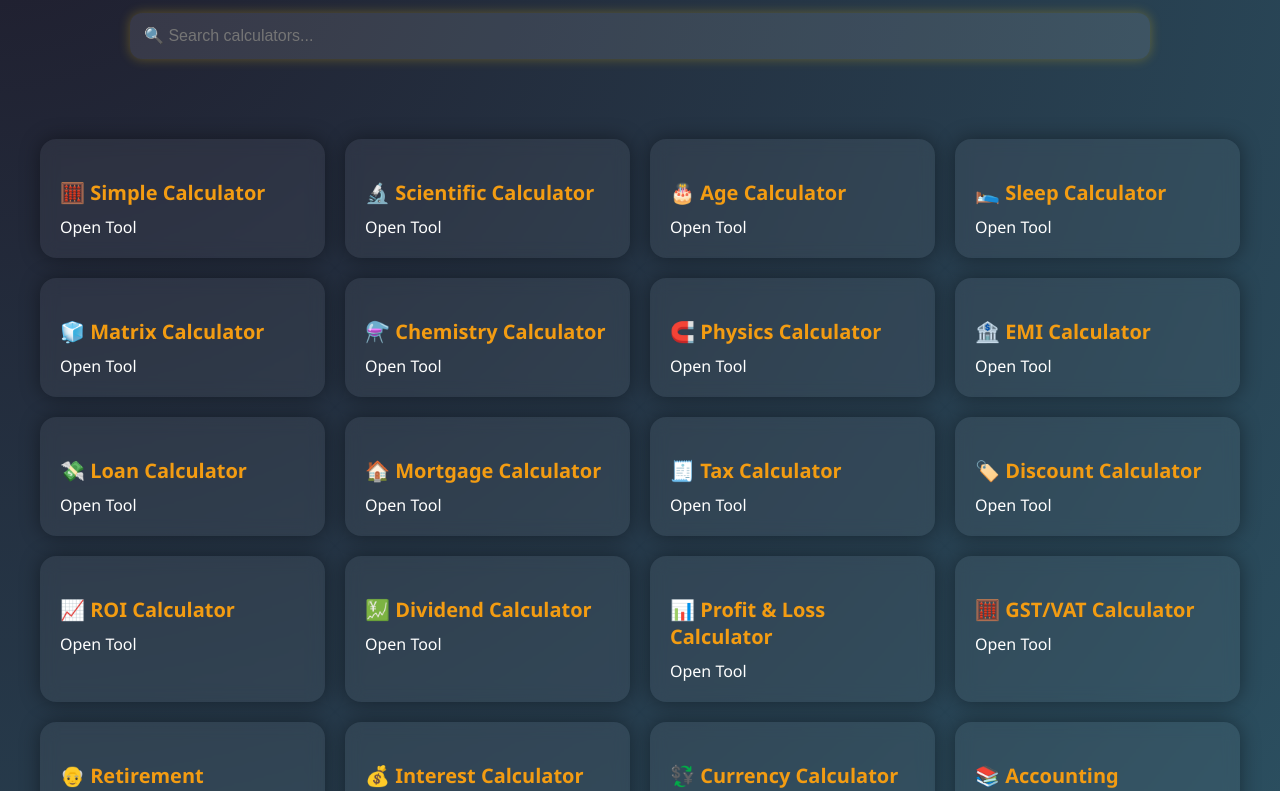
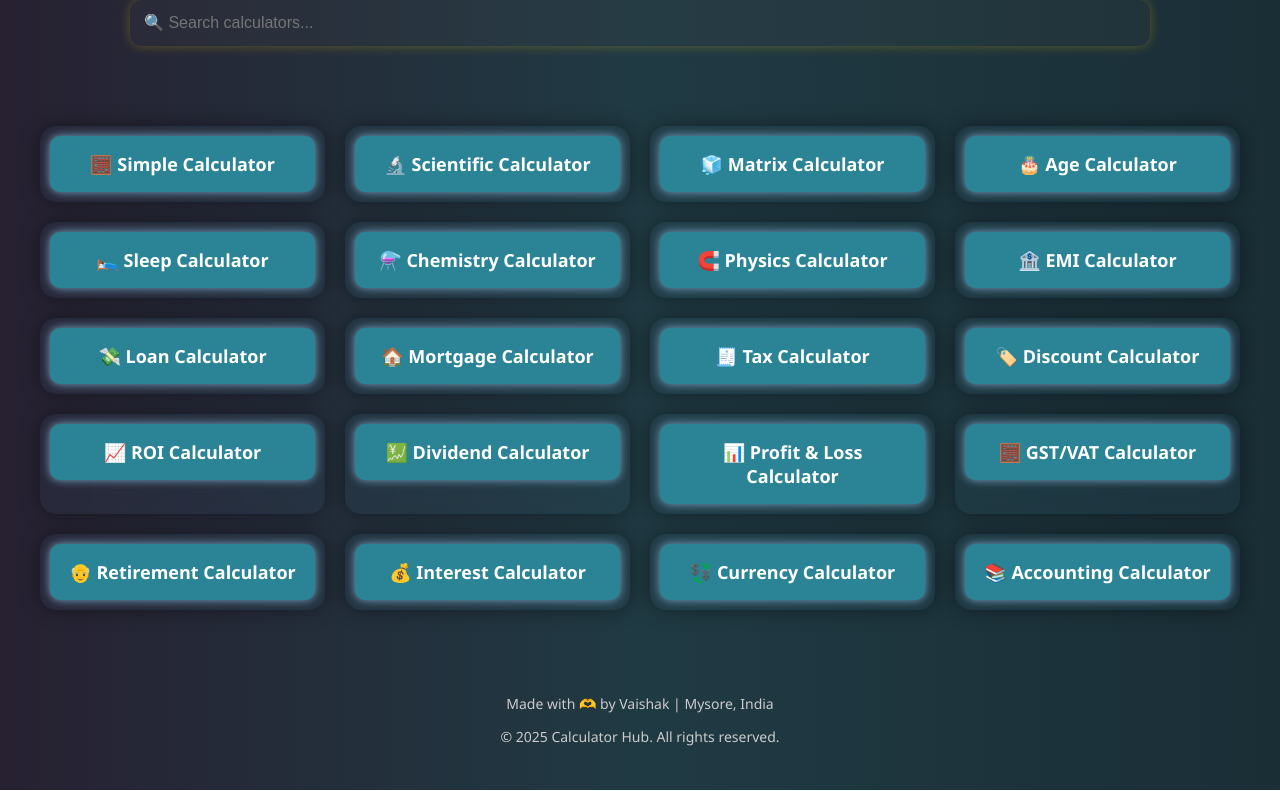
Before and after one commit to vaishaknr2005-eng/calculator, a plain HTML site: page index.html in a window 1280 px wide. Shown: the part 160-951 px from the top of the page. Drawn offline with Linux system fonts and the light colour scheme.

Commit message:
Update index.html

```diff
--- a/index.html
+++ b/index.html
@@ -4,37 +4,33 @@
   <meta charset="UTF-8" />
   <meta name="viewport" content="width=device-width, initial-scale=1.0" />
   <title>Calculator Hub | Vaishak</title>
-  <meta name="description" content="Explore 20+ calculators for finance, science, and everyday use. Built with love and glassmorphism." />
+  <meta name="description" content="Explore 20+ free calculators for finance, science, math, and daily life. Built by Vaishak in Mysore, India using modern UI and glassmorphism." />
+  <meta name="keywords" content="online calculators, finance tools, science calculators, math calculators, EMI calculator, tax calculator, matrix calculator, retirement calculator, Vaishak, Mysore" />
   <meta name="author" content="Vaishak" />
-<meta name="description" content="Explore 20+ free calculators for finance, science, math, and daily life. Built by Vaishak in Mysore, India using modern UI and glassmorphism." />
-<meta name="keywords" content="online calculators, finance tools, science calculators, math calculators, EMI calculator, tax calculator, matrix calculator, retirement calculator, Vaishak, Mysore" />
-<meta name="author" content="Vaishak" />
-<meta name="robots" content="index, follow" />
-<meta name="viewport" content="width=device-width, initial-scale=1.0" />
+  <meta name="robots" content="index, follow" />
+
   <style>
     body {
       margin: 0;
       font-family: 'Segoe UI', sans-serif;
-      background: radial-gradient(circle at top left, #1f1c2c, #2c5364);
-      color: #fff;
-      overflow-x: hidden;
+      background: linear-gradient(to right, #272132, #203a43, #1a2e36);
+      color: #efe4e4;
     }
 
     header {
       text-align: center;
-      padding: 60px 20px 20px;
+      padding: 25px 20px 20px;
     }
 
     header h1 {
       font-size: 42px;
       color: #f1c40f;
-      text-shadow: 0 0 10px #f1c40f;
+      text-shadow: 0 0 10px #7c7555;
     }
 
     .search-bar {
       text-align: center;
       margin: 20px auto;
-      animation: fadeIn 1s ease;
     }
 
     .search-bar input {
@@ -43,7 +39,7 @@
       font-size: 16px;
       border-radius: 12px;
       border: none;
-      background: rgba(255, 255, 255, 0.1);
+      background: rgba(87, 79, 79, 0.1);
       color: #fff;
       box-shadow: 0 0 12px rgba(241, 196, 15, 0.3);
       transition: background 0.3s ease;
@@ -55,41 +51,45 @@
     }
 
     .grid {
+      max-width: 1200px;
+      margin: 40px auto;
+      padding: 0 20px;
       display: grid;
-      grid-template-columns: repeat(auto-fit, minmax(240px, 1fr));
+      grid-template-columns: repeat(auto-fit, minmax(280px, 1fr));
       gap: 20px;
-      padding: 40px;
-      max-width: 1200px;
-      margin: auto;
     }
 
-    .card {
-      background: rgba(255, 255, 255, 0.05);
-      backdrop-filter: blur(8px);
+    .tile {
+      background: rgba(74, 159, 190, 0.05);
+      backdrop-filter: blur(10px);
       border-radius: 16px;
-      padding: 20px;
-      text-align: left;
+      padding: 10px;
+      text-align: center;
       box-shadow: 0 0 20px rgba(0,0,0,0.4);
       transition: transform 0.3s ease, box-shadow 0.3s ease;
     }
 
-    .card:hover {
+    .tile:hover {
       transform: translateY(-5px);
       box-shadow: 0 0 25px rgba(241, 196, 15, 0.6);
     }
 
-    .card h3 {
-      font-size: 20px;
-      margin-bottom: 10px;
-      color: #f39c12;
+    .tile a {
+      display: block;
+      text-decoration: none;
+      color: #fff;
+      font-size: 18px;
+      font-weight: bold;
+      padding: 16px;
+      border-radius: 10px;
+      background-color: #2b8396;
+      box-shadow: 0 0 10px #79a7c4;
+      transition: background 0.3s ease, transform 0.2s ease;
     }
 
-    .card a {
-      text-decoration: none;
-      color: #fff;
-      display: block;
-      margin-top: 8px;
-      font-size: 16px;
+    .tile a:hover {
+      background-color: #181712;
+      transform: scale(1.03);
     }
 
     footer {
@@ -98,43 +98,38 @@
       font-size: 14px;
       color: #ccc;
     }
-
-    @keyframes fadeIn {
-      from { opacity: 0; transform: translateY(20px); }
-      to { opacity: 1; transform: translateY(0); }
-    }
   </style>
 </head>
 <body>
   <header>
-    <h1>🔢 Calculator Hub</h1>
+    <h1>🔢 Calculator Hub</h1><hr>
     <div class="search-bar">
-      <input type="text" id="searchInput" placeholder="🔍 Search calculators..." onkeyup="filterCards()" />
+      <input type="text" id="searchInput" placeholder="🔍 Search calculators..." onkeyup="filterTiles()" />
     </div>
   </header>
 
-  <section class="grid" id="calculatorGrid">
-    <div class="card"><h3>🧮 Simple Calculator</h3><a href="simple.html">Open Tool</a></div>
-    <div class="card"><h3>🔬 Scientific Calculator</h3><a href="scientific.html">Open Tool</a></div>
-    <div class="card"><h3>🎂 Age Calculator</h3><a href="age.html">Open Tool</a></div>
-    <div class="card"><h3>🛌 Sleep Calculator</h3><a href="sleep.html">Open Tool</a></div>
-    <div class="card"><h3>🧊 Matrix Calculator</h3><a href="matrix.html">Open Tool</a></div>
-    <div class="card"><h3>⚗️ Chemistry Calculator</h3><a href="chemistry.html">Open Tool</a></div>
-    <div class="card"><h3>🧲 Physics Calculator</h3><a href="physics.html">Open Tool</a></div>
-    <div class="card"><h3>🏦 EMI Calculator</h3><a href="emi.html">Open Tool</a></div>
-    <div class="card"><h3>💸 Loan Calculator</h3><a href="loan.html">Open Tool</a></div>
-    <div class="card"><h3>🏠 Mortgage Calculator</h3><a href="mortgage.html">Open Tool</a></div>
-    <div class="card"><h3>🧾 Tax Calculator</h3><a href="tax.html">Open Tool</a></div>
-    <div class="card"><h3>🏷️ Discount Calculator</h3><a href="discount.html">Open Tool</a></div>
-    <div class="card"><h3>📈 ROI Calculator</h3><a href="roi.html">Open Tool</a></div>
-    <div class="card"><h3>💹 Dividend Calculator</h3><a href="dividend.html">Open Tool</a></div>
-    <div class="card"><h3>📊 Profit & Loss Calculator</h3><a href="profit-loss.html">Open Tool</a></div>
-    <div class="card"><h3>🧮 GST/VAT Calculator</h3><a href="gst.html">Open Tool</a></div>
-    <div class="card"><h3>👴 Retirement Calculator</h3><a href="retirment.html">Open Tool</a></div>
-    <div class="card"><h3>💰 Interest Calculator</h3><a href="interest.html">Open Tool</a></div>
-    <div class="card"><h3>💱 Currency Calculator</h3><a href="currency.html">Open Tool</a></div>
-    <div class="card"><h3>📚 Accounting Calculator</h3><a href="accounting.html">Open Tool</a></div>
-  </section>
+  <div class="grid">
+    <div class="tile"><a href="simple.html">🧮 Simple Calculator</a></div>
+    <div class="tile"><a href="Scientific.html">🔬 Scientific Calculator</a></div>
+    <div class="tile"><a href="matrix.html">🧊 Matrix Calculator</a></div>
+    <div class="tile"><a href="age.html">🎂 Age Calculator</a></div>
+    <div class="tile"><a href="sleep.html">🛌 Sleep Calculator</a></div>
+    <div class="tile"><a href="chemistry.html">⚗️ Chemistry Calculator</a></div>
+    <div class="tile"><a href="physics.html">🧲 Physics Calculator</a></div>
+    <div class="tile"><a href="emi.html">🏦 EMI Calculator</a></div>
+    <div class="tile"><a href="loan.html">💸 Loan Calculator</a></div>
+    <div class="tile"><a href="mortgage.html">🏠 Mortgage Calculator</a></div>
+    <div class="tile"><a href="tax.html">🧾 Tax Calculator</a></div>
+    <div class="tile"><a href="discount.html">🏷️ Discount Calculator</a></div>
+    <div class="tile"><a href="roi.html">📈 ROI Calculator</a></div>
+    <div class="tile"><a href="dividend.html">💹 Dividend Calculator</a></div>
+    <div class="tile"><a href="p&l.html">📊 Profit & Loss Calculator</a></div>
+    <div class="tile"><a href="gst.html">🧮 GST/VAT Calculator</a></div>
+    <div class="tile"><a href="retirment.html">👴 Retirement Calculator</a></div>
+    <div class="tile"><a href="intrest.html">💰 Interest Calculator</a></div>
+    <div class="tile"><a href="currency.html">💱 Currency Calculator</a></div>
+    <div class="tile"><a href="accounting.html">📚 Accounting Calculator</a></div>
+  </div>
 
   <footer>
     <p>Made with 🫶 by Vaishak | Mysore, India</p>
@@ -142,34 +137,14 @@
   </footer>
 
   <script>
-    function filterCards() {
+    function filterTiles() {
       const input = document.getElementById('searchInput').value.toLowerCase();
-      const cards = document.querySelectorAll('.card');
-      cards.forEach(card => {
-        const text = card.textContent.toLowerCase();
-        card.style.display = text.includes(input) ? 'block' : 'none';
+      const tiles = document.querySelectorAll('.tile');
+      tiles.forEach(tile => {
+        const text = tile.textContent.toLowerCase();
+        tile.style.display = text.includes(input) ? 'block' : 'none';
       });
     }
   </script>
-  <script type="application/ld+json">
-{
-  "@context": "www.calculatorhub.icu",
-  "@type": "WebSite",
-  "name": "Calculator Hub",
-  "url": "www.calculatorhub.icu",
-  "author": {
-    "@type": "Person",
-    "name": "Vaishak",
-    "address": {
-      "@type": "PostalAddress",
-      "addressLocality": "Mysore",
-      "addressCountry": "India"
-    }
-  },
-  "description": "Explore 20+ calculators for finance, science, math, and everyday use. Built with glowing UI and glassmorphism.",
-  "inLanguage": "en"
-}
-</script>
 </body>
-
 </html>
```
